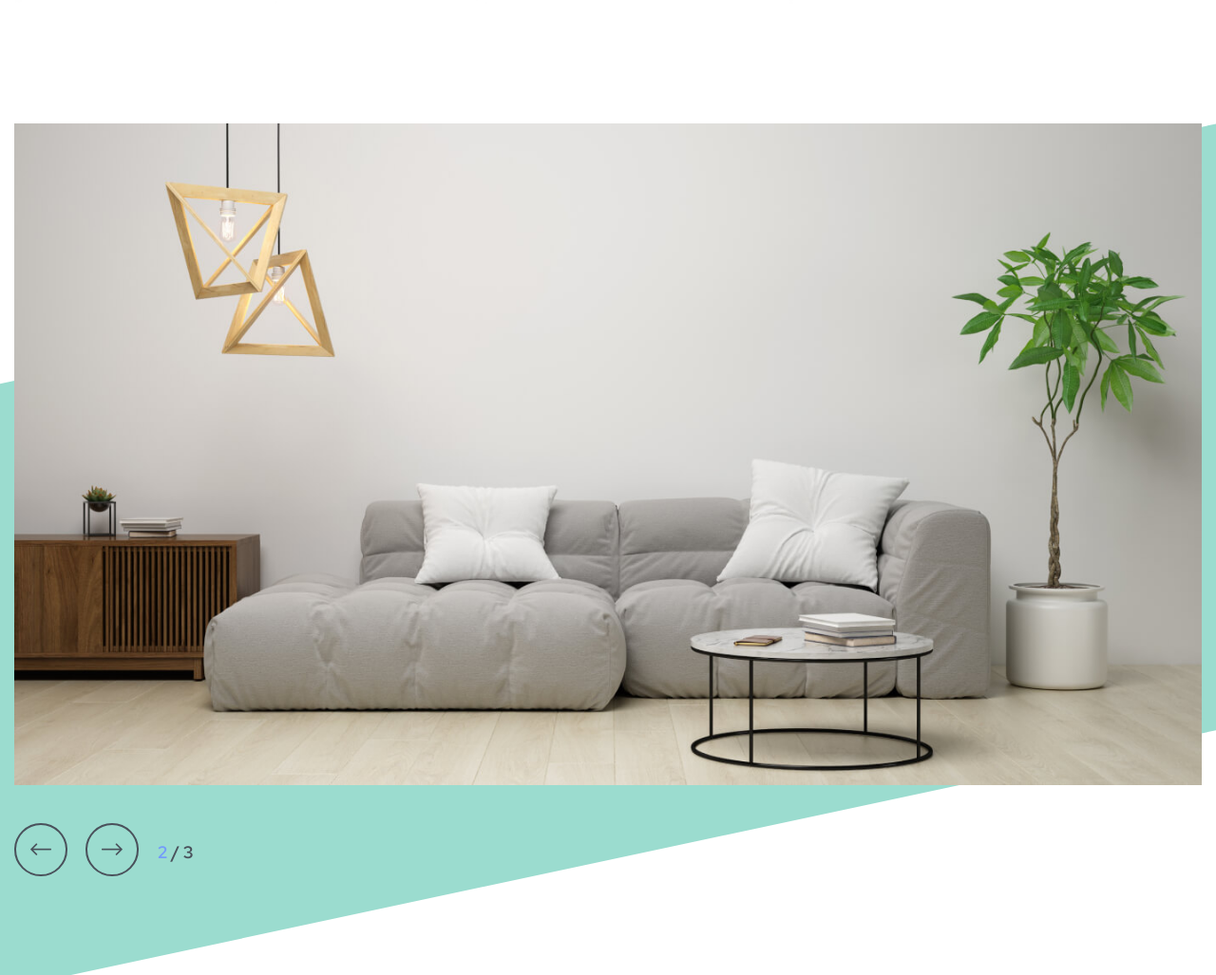
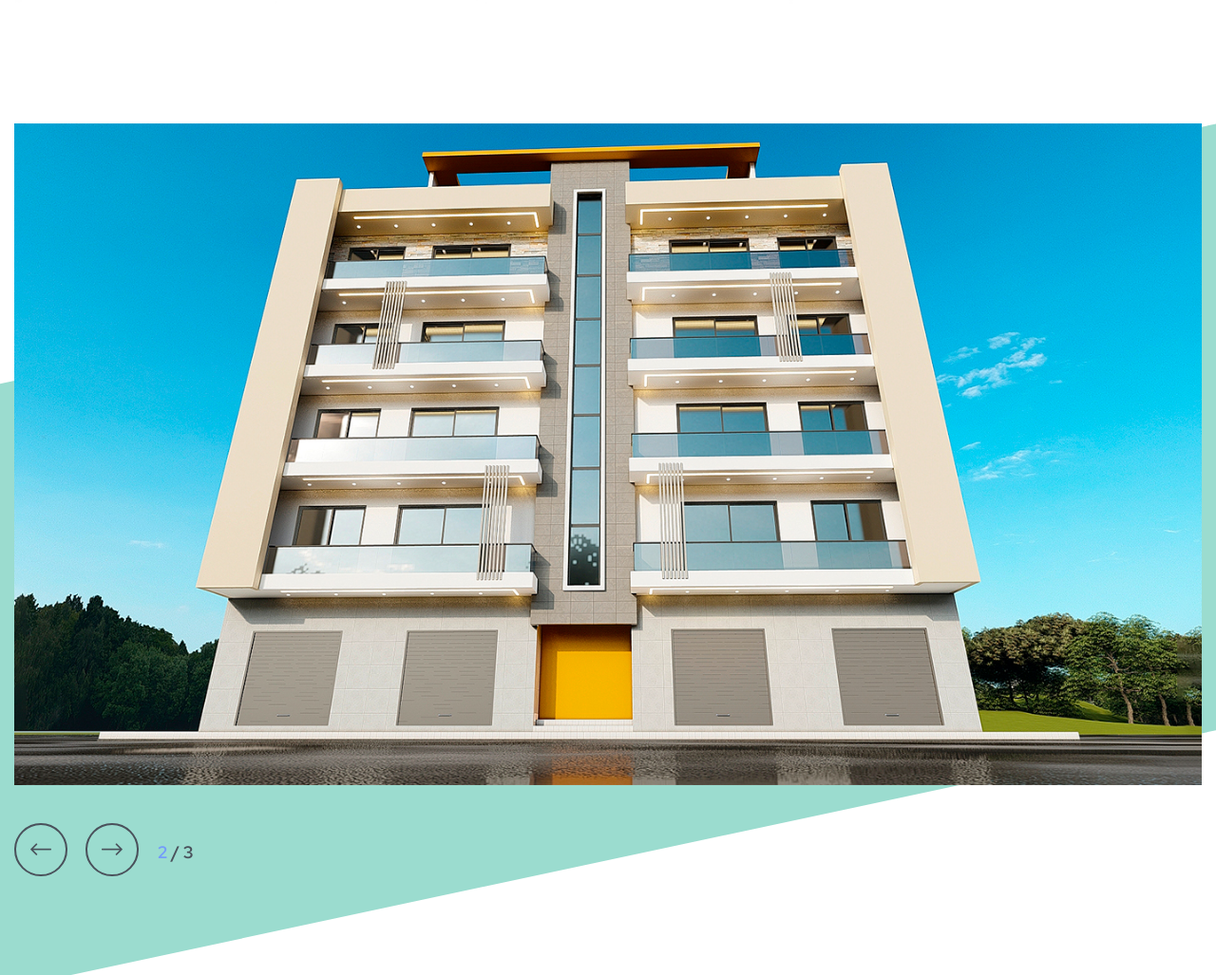
Before and after one commit to Neurotransmetteur/cosetran_front, a plain HTML site: page index.html in a window 1280 px wide. Shown: the part 6507-7534 px from the top of the page at 95% size. Drawn offline with Linux system fonts and the light colour scheme; animation ran at ten frames a second.

Commit message:
slide slide

```diff
--- a/index.html
+++ b/index.html
@@ -421,9 +421,9 @@
         <div class="slideshow-area pb-120 rel z-1">
             <div class="container">
                 <div class="slideshow-images wow fadeInRight delay-0-2s">
-                    <img src="assets/images/slideshow/slide1.jpg" alt="Slide Show">
-                    <img src="assets/images/slideshow/slide1.jpg" alt="Slide Show">
-                    <img src="assets/images/slideshow/slide1.jpg" alt="Slide Show">
+                    <img src="assets/images/cosetran/slideshow/slide1.jpg" alt="Slide Show">
+                    <img src="assets/images/cosetran/slideshow/slide2.jpg" alt="Slide Show">
+                    <img src="assets/images/cosetran/slideshow/slide3.jpg" alt="Slide Show">
                 </div>
                 <div class="navi-pagi-area mt-40">
                     <button class="slideshow-prev"><i class="fal fa-long-arrow-left"></i></button>
```
Also changed, not shown: assets/images/cosetran/slideshow/slide1.jpg (added), assets/images/cosetran/slideshow/slide2.jpg (added), assets/images/cosetran/slideshow/slide3.jpg (added), 3 other files.
